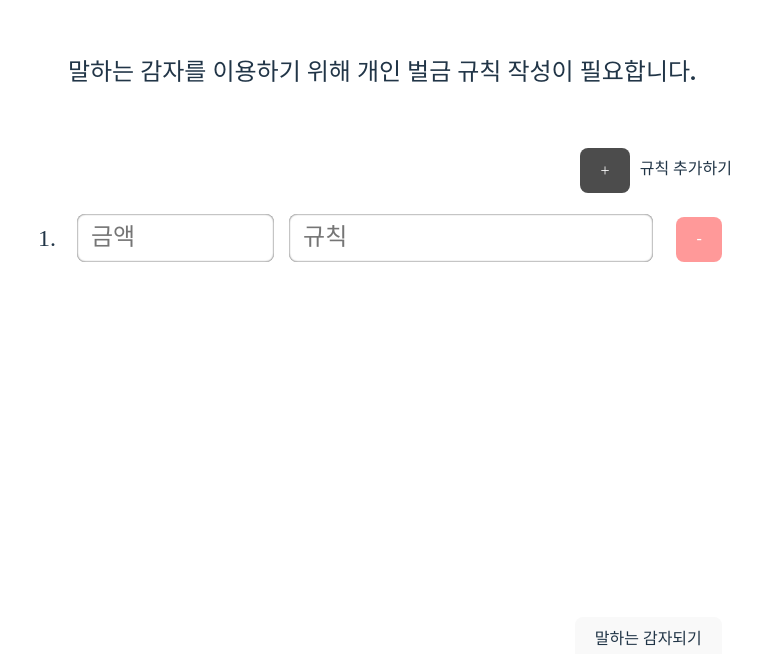
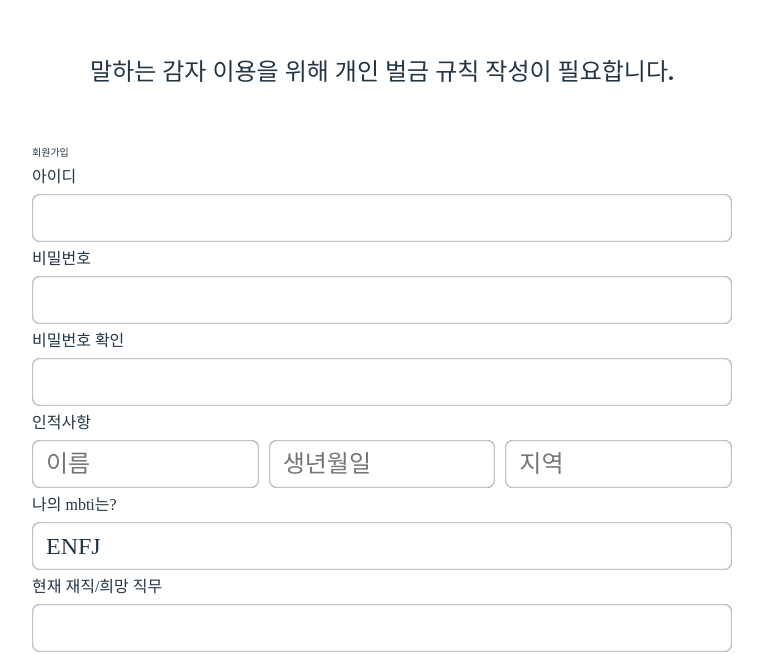
Before and after one commit to speaking-potato-meeting/Potato_api, a React (Vite) app in the folder front/: page /signup in a window 1280 px wide. Shown: the part 146-800 px from the top of the page, without its empty margins (274-1037 px from the left). Built offline with nearby package versions, Linux system fonts and the light colour scheme; a web font is replaced by a local one.

Commit message:
회원가입 폼 화면 구현

```diff
--- a/front/src/App.css
+++ b/front/src/App.css
@@ -5,6 +5,18 @@
 }
 
 /* SignUp */
+
+/* reset */
+h3 {
+  font-size: 10px;
+  margin: 0;
+  padding: 0;
+}
+
+select {
+  all: unset;
+}
+
 .SignUp {
   height: 100vh;
   max-width: unset;
@@ -13,6 +25,20 @@
 .SignUp .header {
   padding-top: 200px;
   text-align: center;
+}
+
+/* signUpForm */
+.SignUpForm-container {
+  padding: 40px;
+  width: 700px;
+  margin: 15px auto;
+}
+
+.signForm-field {
+}
+.input select,
+select option {
+  text-transform: uppercase;
 }
 
 body {
@@ -79,7 +105,8 @@ button {
   box-shadow: inset 0 0 0 2px var(--point-red), 0 0 0 2px var(--point-red);
 }
 
-.input input {
+.input input,
+.input select {
   width: 100%;
   box-sizing: border-box;
   padding: 6.5px 14px;
@@ -119,3 +146,8 @@ button {
   display: flex;
   justify-content: flex-end;
 }
+
+.field-label {
+  display: block;
+  padding: 5px 0;
+}
--- a/front/src/components/SignUp/SignUpForm.tsx
+++ b/front/src/components/SignUp/SignUpForm.tsx
@@ -1,3 +1,139 @@
 export default function SignUpForm() {
-  return <></>;
+  const focusPrivateLabel = "name";
+  const mbtiList = [
+    "istj",
+    "isfj",
+    "infj",
+    "intj",
+    "istp",
+    "isfp",
+    "infp",
+    "intp",
+    "estp",
+    "esfp",
+    "enfp",
+    "entp",
+    "estj",
+    "esfj",
+    "enfj",
+    "entj",
+  ].sort((a, b) => a.localeCompare(b));
+
+  return (
+    <form>
+      <h3>회원가입</h3>
+      <div className="signForm-field">
+        <label htmlFor="field_id" className="field-label">
+          아이디
+        </label>
+        <div className="input">
+          <input id="field_id" type="text" />
+        </div>
+      </div>
+
+      <div className="signForm-field">
+        <label htmlFor="field_pw" className="field-label">
+          비밀번호
+        </label>
+        <div className="input">
+          <input id="field_pw" type="password" />
+        </div>
+      </div>
+      <div className="signForm-field">
+        <label htmlFor="field_confirm" className="field-label">
+          비밀번호 확인
+        </label>
+        <div className="input">
+          <input id="field_confirm" type="password" />
+        </div>
+      </div>
+
+      <div className="signForm-field">
+        <label htmlFor={`field_${focusPrivateLabel}`} className="field-label">
+          인적사항
+        </label>
+        <div
+          className="l_row"
+          style={{
+            display: "grid",
+            gridTemplateColumns: "repeat(12, 1fr)",
+            gap: "10px",
+          }}
+        >
+          <div style={{ gridColumn: "auto / span 4" }} className="l_col_4">
+            <div className="input">
+              <input
+                type="text"
+                placeholder="이름"
+                id="field_name"
+                name="name"
+              />
+            </div>
+          </div>
+          <div style={{ gridColumn: "auto / span 4" }} className="l_col_4">
+            <div className="input">
+              <input
+                type="text"
+                placeholder="생년월일"
+                id="field_birth"
+                name="birth"
+              />
+            </div>
+          </div>
+          <div style={{ gridColumn: "auto / span 4" }} className="l_col_4">
+            <div className="input">
+              <input
+                type="text"
+                placeholder="지역"
+                id="field_location"
+                name="location"
+              />
+            </div>
+          </div>
+        </div>
+      </div>
+
+      <div className="signForm-field">
+        <label htmlFor="field_mbti" className="field-label">
+          나의 mbti는?
+        </label>
+        <div className="input">
+          <select id="field_mbti">
+            {mbtiList.map((m, idx) => (
+              <option key={idx} value={m}>
+                {m}
+              </option>
+            ))}
+          </select>
+        </div>
+      </div>
+
+      <div className="signForm-field">
+        <label htmlFor="field_position" className="field-label">
+          현재 재직/희망 직무
+        </label>
+        <div className="input">
+          <input id="field_position" type="text" />
+        </div>
+      </div>
+      <div className="signForm-field">
+        <label htmlFor="field_github" className="field-label">
+          github 주소
+        </label>
+        <div className="input">
+          <input id="field_github" type="text" />
+        </div>
+      </div>
+
+      <div className="signForm-field">
+        <label htmlFor="field_blog" className="field-label">
+          블로그 주소
+          <span>(선택)</span>
+        </label>
+        <div className="input">
+          <input id="field_blog" type="password" />
+        </div>
+      </div>
+    </form>
+  );
 }
--- a/front/src/pages/SignUp.tsx
+++ b/front/src/pages/SignUp.tsx
@@ -2,20 +2,24 @@ import { RuleForm } from "../components/SignUp/RuleForm";
 import SignUpForm from "../components/SignUp/SignUpForm";
 
 const SignUp = () => {
+  const form = "signupForm";
   return (
     <section className="SignUp">
       <header className="header">
         <h2>
-          말하는 감자를 이용하기 위해 <strong>개인 벌금 규칙</strong> 작성이
+          말하는 감자 이용을 위해 <strong>개인 벌금 규칙</strong> 작성이
           필요합니다.
         </h2>
       </header>
-      <div className="RuleForm-container">
-        <RuleForm />
-      </div>
-      <div className="SignUp-container">
-        <SignUpForm />
-      </div>
+      {form === "ruleform" ? (
+        <div className="RuleForm-container">
+          <RuleForm />
+        </div>
+      ) : (
+        <div className="SignUpForm-container">
+          <SignUpForm />
+        </div>
+      )}
     </section>
   );
 };
```
